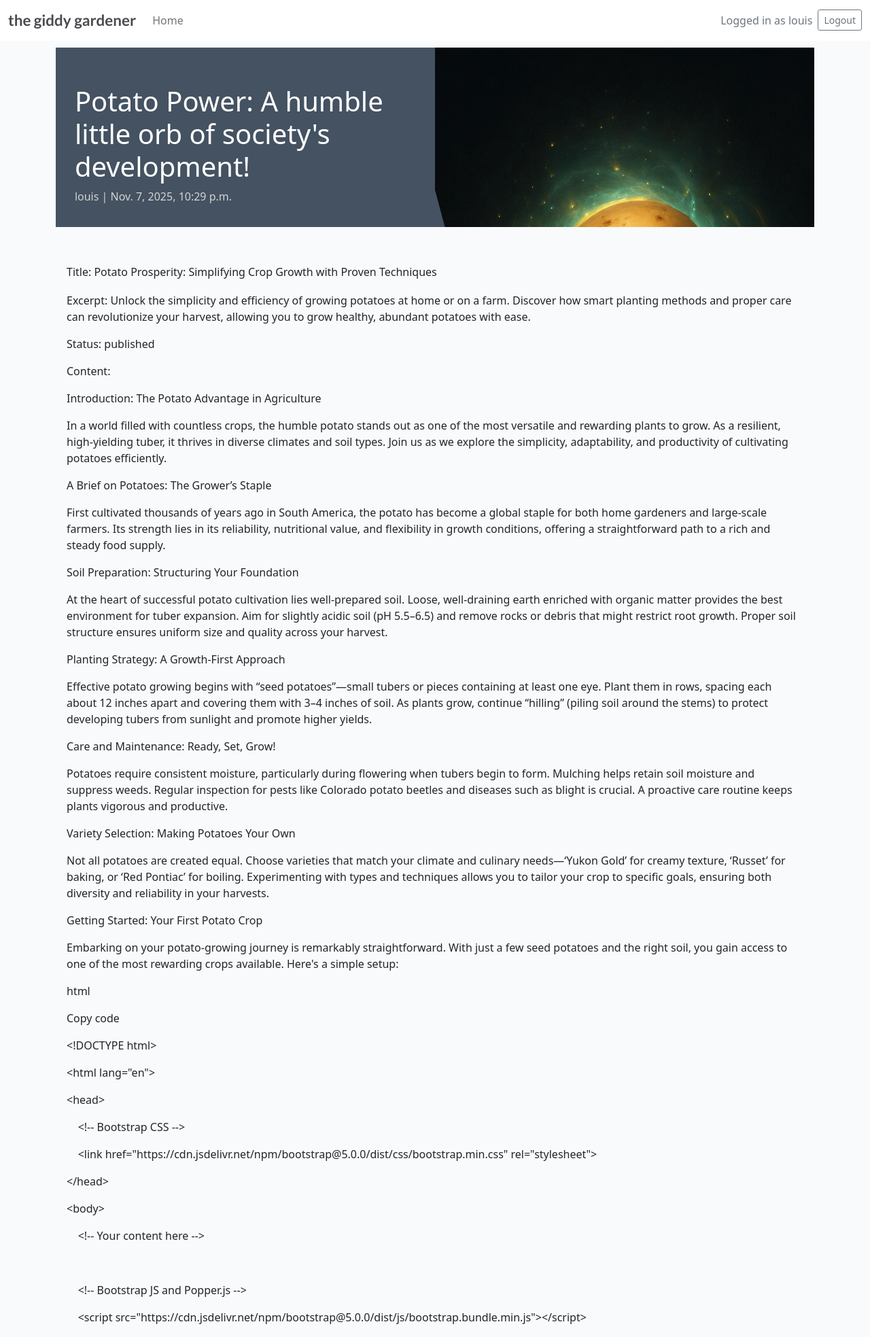
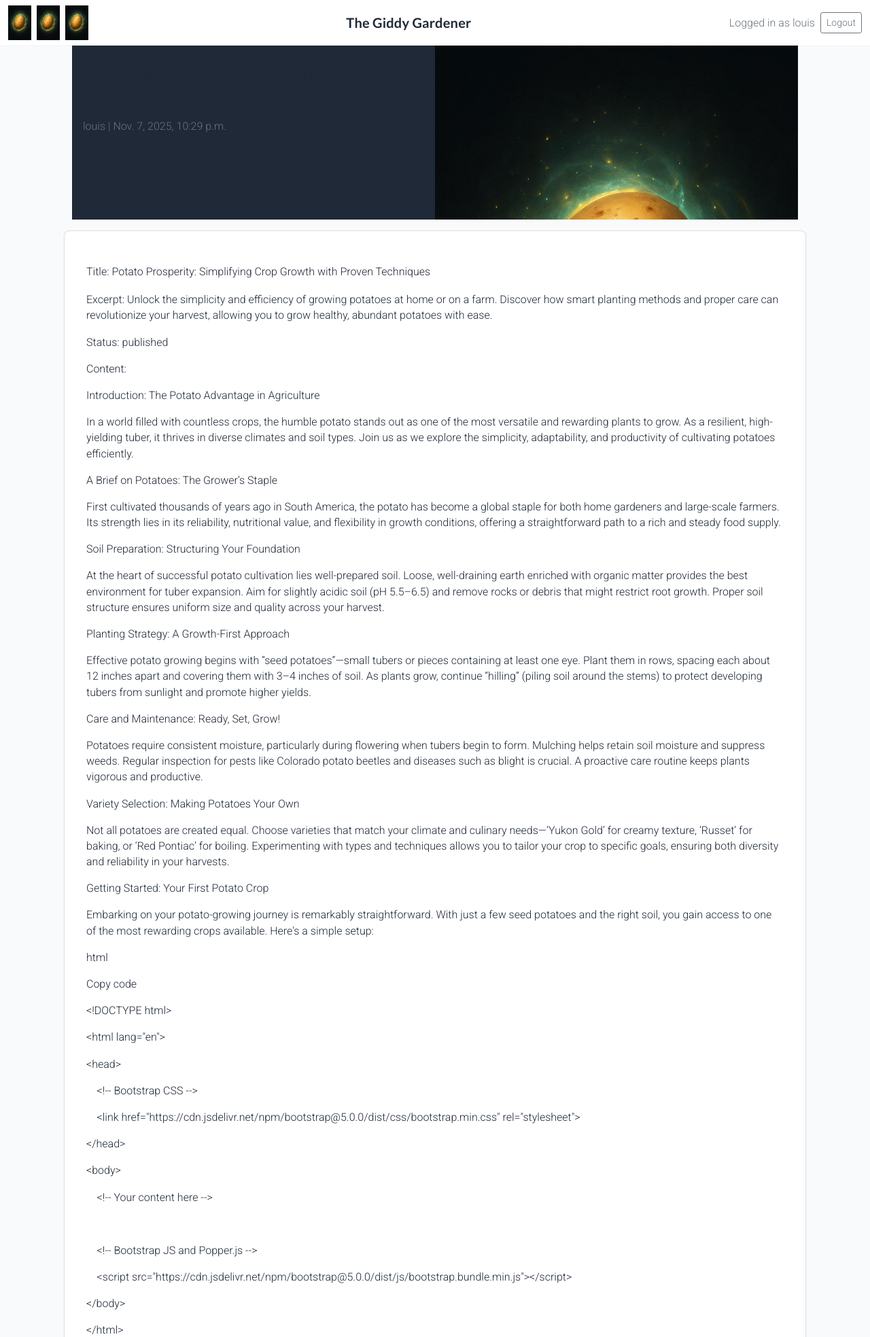
Before and after one commit to louisharding/the_giddy_gardener, a Django app: a page that uses templates/base.html in a window 1280 px wide. Shown: the top 1967 px of the page at 68% size. Run offline with Django 4.2, Linux system fonts and the light colour scheme; a user stored in the database is signed in; data comes from the database, SQL or seed files in the repository; data that the repository does not hold is empty; parts of the project's set-up code (start-up, migrations or seed data) failed here and were passed over; some libraries are stand-ins or nearby versions.

Commit message:
Refactor code structure for improved readability and maintainability

```diff
--- a/growing_projects/templates/growing_projects/my_garden.html
+++ b/growing_projects/templates/growing_projects/my_garden.html
@@ -5,9 +5,9 @@
 <p>Owner: {{ garden.owner }}</p>
 
 <h2>Crops in your garden</h2>
-{% if crops %}
+{% if garden.crops.exists %}
 <ul>
-  {% for c in crops %}
+  {% for c in garden.crops.all %}
   <li>
     {{ c.common_name|default:c.scientific_name }}
     <a href="{% url 'growing_projects:crop_detail' c.pk %}">view</a>
--- a/static/css/style.css
+++ b/static/css/style.css
@@ -1,161 +1,106 @@
-body {
-    background-color: #F9FAFC;
+/*
+  Simplified, variable-driven base stylesheet for The Giddy Gardener
+  - Provides sensible defaults (typography, spacing, colors)
+  - Keeps existing class names used by templates but normalises layout
+  - Ready for you to tweak variables at the top
+*/
+
+/* Reset / Normalize (minimal) */
+*, *::before, *::after { box-sizing: border-box; }
+html, body, #__next { height: 100%; }
+html, body { margin: 0; padding: 0; }
+img { max-width: 100%; height: auto; display: block; }
+a { color: inherit; text-decoration: none; }
+button { font: inherit; }
+
+/* CSS variables for quick theming */
+:root {
+  --bg: #F9FAFC;
+  --surface: #FFFFFF;
+  --muted: #6B7280; /* gray */
+  --brand: #188181; /* primary */
+  --accent: #E84610; /* orange */
+  --ink: #1F2937; /* dark */
+  --card-radius: 8px;
+  --container-width: 1100px;
+  --gap-sm: 0.5rem;
+  --gap: 1rem;
+  --gap-lg: 1.5rem;
 }
 
-.brand {
-    font-family: Lato, sans-serif;
-    font-size: 1.4rem;
-    font-weight: 700;
-    color: #4A4A4F;
+/* Base layout */
+body {
+  background: var(--bg);
+  color: var(--ink);
+  font-family: Roboto, Lato, system-ui, -apple-system, "Segoe UI", "Helvetica Neue", Arial;
+  line-height: 1.45;
+  -webkit-font-smoothing: antialiased;
 }
 
-.red-o {
-    color: #E84610;
+.container { max-width: var(--container-width); margin: 0 auto; padding: 0 var(--gap); }
+
+/* Brand */
+.brand { font-family: Lato, sans-serif; font-weight: 700; font-size: 1.25rem; color: var(--ink); letter-spacing: 0.2px; }
+
+/* Headings */
+h1, h2, h3, h4 { color: var(--ink); margin: 0 0 0.5rem 0; }
+h1 { font-size: 1.75rem; }
+h2 { font-size: 1.25rem; }
+
+/* Cards */
+.card { background: var(--surface); border-radius: var(--card-radius); box-shadow: 0 1px 3px rgba(16,24,40,0.04); padding: var(--gap); }
+
+/* Masthead / hero */
+.masthead { position: relative; overflow: hidden; height: 32vh; display: block; }
+.masthead-text { background: var(--ink); color: #fff; padding: 1rem; }
+
+/* Links */
+.post-link { color: var(--ink); }
+.post-link:hover { color: var(--accent); text-decoration: underline; }
+.link { color: var(--brand); }
+.link:hover { color: var(--ink); text-decoration: underline; }
+
+/* Buttons (keep bootstrap defaults but add small utility) */
+.btn-signup, .btn-edit { background-color: var(--brand); color: #fff; border: none; padding: 0.45rem 0.75rem; border-radius: 6px; }
+.btn-signup:hover { opacity: 0.95; }
+.btn-delete { background: var(--accent); color: #fff; border: none; padding: 0.35rem 0.6rem; border-radius: 6px; }
+.btn-outline-alt { background: transparent; border: 1px solid rgba(0,0,0,0.08); padding: 0.35rem 0.6rem; border-radius: 6px; }
+
+/* Small utilities */
+.thin { font-weight: 300; }
+.faded { color: var(--muted); }
+.red-o { color: var(--accent); }
+.dark-bg { background: #445261; }
+.light-bg { background: #fff; }
+.main-bg { background: var(--bg); }
+
+/* Images */
+.image-container { position: relative; display: block; }
+.image-flash { position: absolute; bottom: 6%; left: 0; background: var(--accent); color: #fff; padding: 0.25rem 0.5rem; border-radius: 4px; }
+
+/* Forms */
+form input[type="search"], form input[type="text"], form select, form textarea { width: 100%; padding: 0.5rem; border: 1px solid #e6e9ee; border-radius: 6px; background: #fff; }
+form button { cursor: pointer; }
+
+/* Navbar small adjustments */
+.navbar { box-shadow: 0 1px 0 rgba(16,24,40,0.03); }
+.navbar .nav-link.active { font-weight: 600; color: var(--brand); }
+
+/* Footer */
+.footer { background: var(--ink); color: #fff; }
+.footer p { margin: 0.25rem 0; }
+
+/* Responsive tweaks */
+@media (max-width: 768px) {
+  .container { padding-left: 0.75rem; padding-right: 0.75rem; }
+  h1 { font-size: 1.3rem; }
 }
 
-.thin {
-    font-weight: 300;
-}
+/* Preserve some original classes for compatibility */
+.post-title { margin-top: 1rem; }
+.post-subtitle { color: var(--muted); }
 
-.light-bg {
-    background-color: #fff;
-}
+/* Accessibility helpers */
+.sr-only { position: absolute; width: 1px; height: 1px; padding: 0; margin: -1px; overflow: hidden; clip: rect(0,0,0,0); border: 0; }
 
-.dark-bg {
-    background-color: #445261;
-}
-
-.main-bg {
-    background-color: #F9FAFC;
-}
-
-.card {
-    border: none;
-    background-color: transparent;
-}
-
-.image-container {
-    position: relative;
-}
-
-.image-flash {
-    position: absolute;
-    bottom: 5%;
-    min-width: 30%;
-    left: -2px;
-    background-color: #e02dc8;
-}
-
-.scale {
-    width: 100%;
-    height: auto;
-}
-
-.author {
-    color: white;
-    margin: 4px;
-    text-transform: uppercase;
-}
-
-.masthead {
-    margin-top: 10px;
-    overflow: hidden;
-    position: relative;
-    display: inline-block;
-    height: 33vh;
-    width: 100%;
-}
-
-.masthead-text {
-    background-color: #445261;
-    color: white;
-    position: relative;
-}
-
-.masthead-image {
-    position: relative;
-    overflow: hidden;
-}
-
-.masthead-image:after {
-    content: "";
-    position: absolute;
-    top: 0;
-    right: 90%;
-    height: 100%;
-    width: 150%;
-    background: #445261;
-    -webkit-transform: skew(15deg);
-    -moz-transform: skew(15deg);
-    transform: skew(15deg);
-    z-index: 100;
-}
-
-.post-link {
-    text-decoration: none;
-    color: #445261;
-}
-
-.post-link:hover,
-.page-link {
-    color: #E84610;
-}
-
-.post-title {
-    margin-top: 10%;
-    margin-left: 5%;
-}
-
-.post-subtitle {
-    margin-left: 5%;
-    color: lightgray;
-}
-
-.btn-signup,
-.btn-edit {
-    background-color: #188181;
-    color: #fff;
-}
-
-.btn-signup:hover,
-.btn-signup:active {
-    background-color: #fff;
-    color: #23BBBB;
-}
-
-.link {
-    color: #23BBBB;
-    text-decoration: none;
-}
-
-.link:hover,
-.link:active {
-    color: #445261;
-    text-decoration: underline;
-}
-
-.btn-like {
-    color: #E84610;
-    border: none;
-    background: transparent;
-}
-
-.btn-delete {
-    color: #fff;
-    background: #E84610;
-}
-
-.btn-like:hover,
-.btn-like:active {
-    color: #E84610;
-    background: transparent;
-    border: none;
-}
-
-.faded {
-    color: rgb(172, 175, 175);
-}
-
-.approval {
-    color: rgb(222, 146, 168);
-}
+/* End of stylesheet */
--- a/templates/base.html
+++ b/templates/base.html
@@ -20,25 +20,36 @@
     integrity="sha384-+0n0xVW2eSR5OomGNYDnhzAbDsOXxcvSN1TPprVMTNDbiYZCxYbOOl7+AMvyTG2x" crossorigin="anonymous" />
   <!-- Custom CSS-->
   <link rel="stylesheet" href="{% static 'css/style.css' %}" />
+  <!-- Favicon -->
+  <link rel="icon" href="{% static 'images/favicon.jpg' %}" type="image/jpeg" />
+  <link rel="shortcut icon" href="{% static 'images/favicon.jpg' %}" type="image/jpeg" />
 </head>
 
 <body class="d-flex flex-column h-100 main-bg">
   <!-- Navigation -->
   <nav class="navbar navbar-expand-lg navbar-light bg-white">
     <div class="container-fluid">
-      <a class="navbar-brand" href="{% url 'growing_projects:home' %}">
-        <span class="brand">the giddy gardener</span></a>
-      <button class="navbar-toggler" type="button" data-bs-toggle="collapse" data-bs-target="#navbarText"
-        aria-controls="navbarText" aria-expanded="false" aria-label="Toggle navigation">
-        <span class="navbar-toggler-icon"></span>
-      </button>
-      <div class="collapse navbar-collapse" id="navbarText">
-        <ul class="navbar-nav me-auto mb-2 mb-lg-0">
-          <li class="nav-item">
-            <a class="nav-link {% if request.path == home_url %}active{% endif %}" aria-current="page"
-              href="{% url 'growing_projects:home' %}">Home</a>
-          </li>
-        </ul>
+      <div class="d-flex align-items-center w-100">
+        <!-- Left: image links -->
+        <div class="d-flex align-items-center" style="gap:0.5rem;">
+          <a href="/blogs/" title="Blogs">
+            <img src="{% static 'images/blog_icon.png' %}" alt="Blogs" width="34" height="34" />
+          </a>
+          <a href="{% url 'growing_projects:crops' %}" title="Crops">
+            <img src="{% static 'images/crops_icon.png' %}" alt="Crops" width="34" height="34" />
+          </a>
+          <a href="{% url 'growing_projects:my_garden' %}" title="My Garden">
+            <img src="{% static 'images/garden_icon.png' %}" alt="My Garden" width="34" height="34" />
+          </a>
+        </div>
+
+        <!-- Center: brand -->
+        <a class="navbar-brand mx-auto text-center" href="{% url 'growing_projects:home' %}">
+          <span class="brand">The Giddy Gardener</span>
+        </a>
+
+        <!-- Right: auth -->
+        <div class="d-flex align-items-center" style="gap:0.5rem;">
           <form method="post" action="{% url 'account_logout' %}" class="d-flex align-items-center" style="gap:0.5rem;">
             {% csrf_token %}
             {% if user.is_authenticated %}
@@ -48,6 +59,7 @@
             <a class="btn btn-outline-primary btn-sm" href="{% url 'account_login' %}">Log in</a>
             {% endif %}
           </form>
+        </div>
       </div>
     </div>
   </nav>
```
Also changed, not shown: static/images/blog_icon.png (added), static/images/crops_icon.png (added), static/images/favicon.jpg (added), static/images/garden_icon.png (added). Lines whose indentation alone changed are shown as unchanged.
